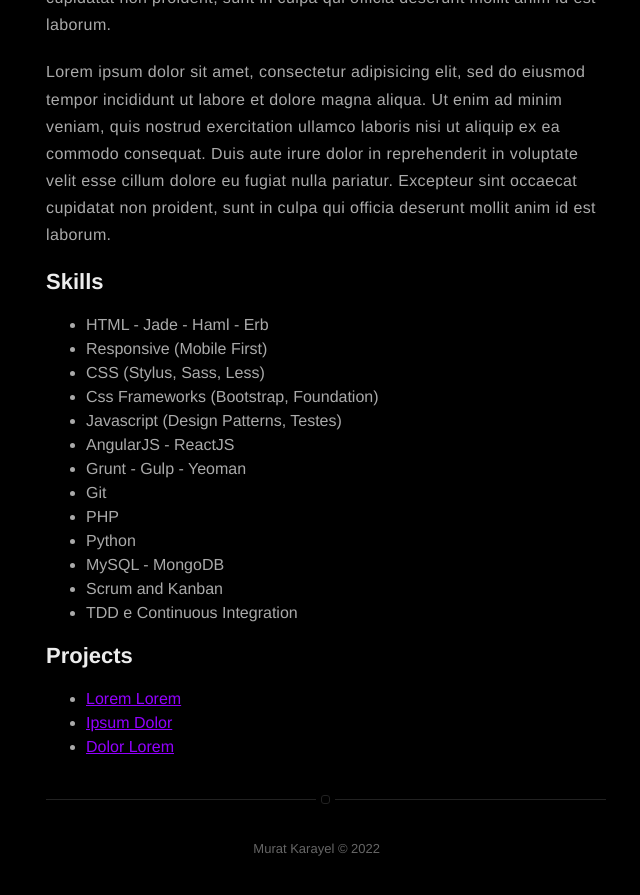
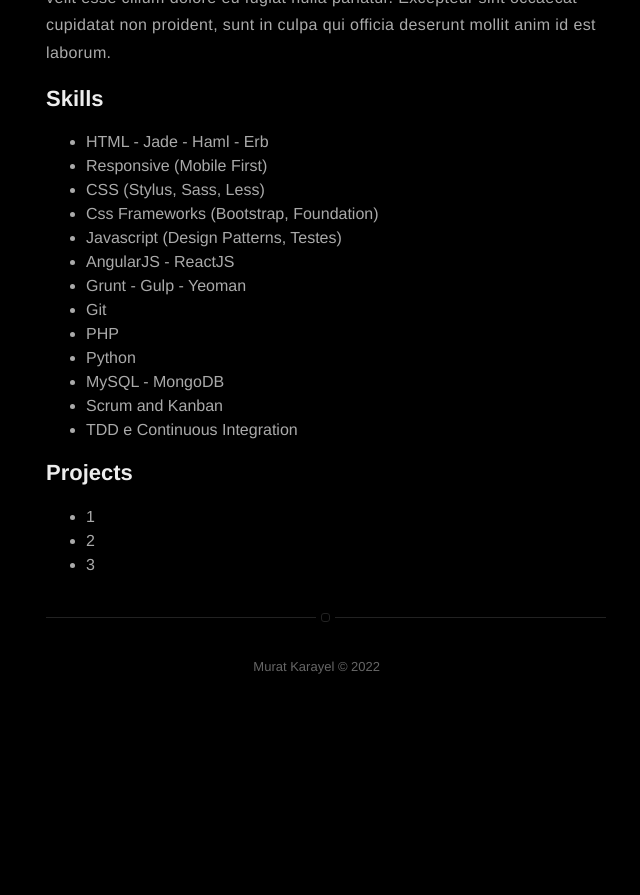
Before and after one commit to schipht/schipht.github.io, a Jekyll site: the page built from about.md, in a window 1280 px wide and 900 px high, scrolled down 607 px. Shown: the top 895 px of the window, without its empty margins (314-954 px from the left). Built offline with Jekyll 4.4.1, drawn with Linux system fonts in a browser that asks for light colours; nearby versions of some CDN libraries; after the commit the page ends 1325 px from its top, so only the background shows below that.

Commit message:
configuration somethinggggg

```diff
--- a/_config.yml
+++ b/_config.yml
@@ -8,7 +8,7 @@
 # if it's an external image, update below for true
 # better with square images
 external-image: true
-picture: assets/images/profile.full.png
+picture: assets/images/profile.full.jpg
 
 # your site color theme, false to light theme
 dark-theme: true
--- a/about.md
+++ b/about.md
@@ -39,7 +39,7 @@
 <h2>Projects</h2>
 
 <ul>
-	<li><a href="https://github.com/">Lorem Lorem</a></li>
-	<li><a href="https://github.com/">Ipsum Dolor</a></li>
-	<li><a href="https://github.com/">Dolor Lorem</a></li>
+	<li>1</li>
+	<li>2</li>
+	<li>3</li>
 </ul>
```
